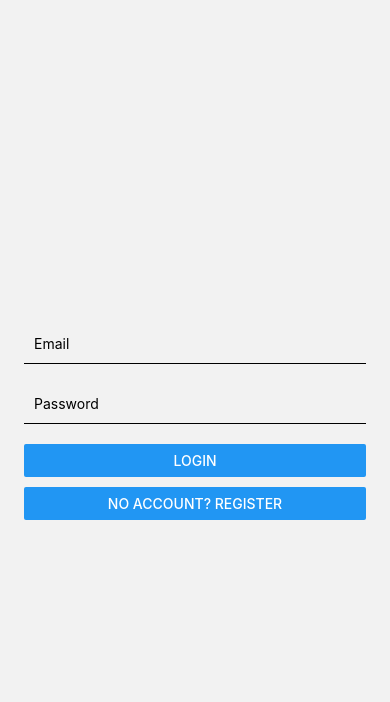
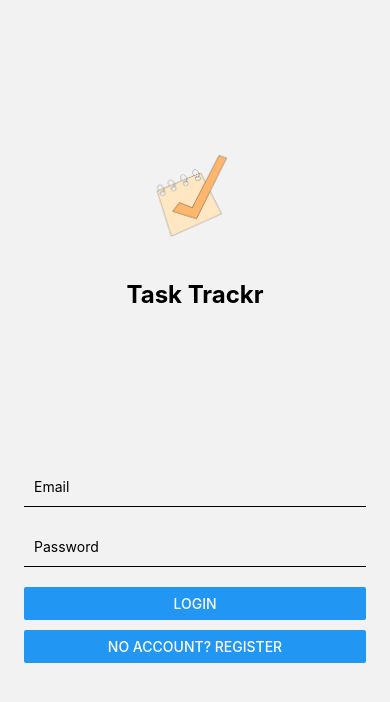
Before and after one commit to jennaohara28/CS4340, a React Native app in the folder mobile-frontend/: screen /Classes in a window 390 px wide. Shown: the top 702 px of the page. Built offline with nearby package versions, Linux system fonts and the light colour scheme.

Commit message:
Fixed issue #9 Add Class page layout updates

```diff
--- a/mobile-frontend/screens/ClassesScreen.js
+++ b/mobile-frontend/screens/ClassesScreen.js
@@ -86,32 +86,40 @@ export default function ClassesScreen() {
                 )}
             />
 
+            {/*creating a new class*/}
             <Modal visible={showAddForm} animationType="slide">
                 <View style={styles.modal}>
                     <RNText style={styles.modalTitle}>Add New Class</RNText>
+                    <View style={styles.spacer} />
+                    <View style={styles.spacer} />
                     <TextInput
-                        placeholder="Name"
+                        placeholder="Class Name"
+                        placeholderTextColor="#999"
                         value={newName}
                         onChangeText={setNewName}
                         style={styles.input}
                     />
+                    <View style={styles.spacer} />
+                    <View style={styles.spacer} />
+                    <Text style={styles.text}>Pick Class Color</Text>
                     <ColorPicker
                         initialColor={newColor}
                         onColorChangeComplete={setNewColor}
-                        style={{ flex: 1, marginBottom: 20 }}
+                        style={{ padding: 10, marginBottom: 20 }}
                     />
                     <Button title="Save" onPress={addClass} />
                     <Button title="Cancel" onPress={() => setShowAddForm(false)} />
                 </View>
             </Modal>
 
+            {/*options when selecting a class from list of classes*/}
             <Modal visible={selectedClass !== null} animationType="slide">
                 <View style={styles.modal}>
                     <RNText style={styles.modalTitle}>{selectedClass?.name} Details</RNText>
                     {!editMode ? (
                         <>
                             {tasks.map(task => (
-                                <RNText key={task.id}>{task.title} - {task.status}</RNText>
+                                <RNText key={task.id}>{task.name} - {task.status}</RNText>
                             ))}
                             <Button title="Edit Class" onPress={() => setEditMode(true)} />
                             <Button title="Delete Class" color="red" onPress={deleteClass} />
@@ -140,10 +148,43 @@ export default function ClassesScreen() {
 }
 
 const styles = StyleSheet.create({
-    container: { flex: 1, padding: 16 },
-    classCard: { padding: 12, marginBottom: 8, borderRadius: 6 },
-    classTitle: { fontSize: 18, fontWeight: 'bold' },
-    modal: { flex: 1, padding: 16, justifyContent: 'center' },
-    modalTitle: { fontSize: 20, fontWeight: 'bold', marginBottom: 12 },
-    input: { borderBottomWidth: 1, marginBottom: 12, padding: 8 },
+    container: {
+        flex: 1,
+        padding: 16
+    },
+    classCard: {
+        padding: 12,
+        marginBottom: 8,
+        borderRadius: 6
+    },
+    classTitle: {
+        fontSize: 18,
+        fontWeight: 'bold'
+    },
+    modal: {
+        flex: 1,
+        padding: 20,
+        paddingTop: 80,
+        justifyContent: 'center'
+    },
+    modalTitle: {
+        borderBottomWidth: 1,
+        fontSize: 26,
+        fontWeight: 'bold',
+        marginBottom: 12
+    },
+    input: {
+        borderBottomWidth: 1,
+        fontSize: 20,
+        padding: 8
+    },
+    text: {
+      fontSize: 22,
+      fontWeight: 'bold',
+      padding: 8,
+      paddingBottom: 0
+    },
+    spacer: {
+        height: 10
+    }
 });
--- a/mobile-frontend/screens/LoginScreen.js
+++ b/mobile-frontend/screens/LoginScreen.js
@@ -1,6 +1,7 @@
 import React, { useState } from 'react';
 import {
     View,
+    Text,
     TextInput,
     Button,
     Alert,
@@ -8,17 +9,30 @@ import {
     KeyboardAvoidingView,
     Platform,
     TouchableWithoutFeedback,
-    Keyboard
+    Keyboard,
+    Image,
+    Animated
 } from 'react-native';
 
 import api from '../api/client';
 import { useContext } from 'react';
 import { UserContext } from '../context/UserContext';
+import Logo from '../assets/images/logo.png';
 
 export default function LoginScreen({ navigation }) {
     const [email, setEmail] = useState('');
     const [password, setPassword] = useState('');
     const { setUserId } = useContext(UserContext);
+
+    const logoOpacity = useState(new Animated.Value(0))[0]; //makes logo invisible at first
+
+    React.useEffect(() => {
+        Animated.timing(logoOpacity, {
+            toValue: 1,  //fully visible
+            duration: 1000,   //1 second
+            useNativeDriver: true,
+        }).start();
+    }, []);
 
     const login = async () => {
         try {
@@ -36,6 +50,11 @@ export default function LoginScreen({ navigation }) {
             style={styles.container}
         >
             <TouchableWithoutFeedback onPress={Keyboard.dismiss}>
+                <View style={{ flex: 1 }}>
+                    <Animated.View style={[styles.header, { opacity: logoOpacity }]}>
+                        <Image source={Logo} style={styles.logo} resizeMode="contain" />
+                        <Text style={styles.logoText}>Task Trackr</Text>
+                    </Animated.View>
                     <View style={styles.inner}>
                         <TextInput
                             style={styles.input}
@@ -56,6 +75,7 @@ export default function LoginScreen({ navigation }) {
                         <View style={styles.spacer} />
                         <Button title="No account? Register" onPress={() => navigation.navigate('Register')} />
                     </View>
+                </View>
             </TouchableWithoutFeedback>
         </KeyboardAvoidingView>
     );
@@ -65,10 +85,26 @@ const styles = StyleSheet.create({
     container: {
         flex: 1,
     },
+    header: {
+        alignItems: 'center',
+        paddingTop: 135,
+    },
+    logo: {
+        width: '100%',
+        height: 140,
+        marginBottom: 5,
+        alignSelf: 'center'
+    },
+    logoText: {
+        fontSize: 24,
+        fontWeight: 'bold',
+        textAlign: 'center',
+    },
     inner: {
         flex: 1,
         justifyContent: 'center',
         padding: 24,
+        paddingTop: 0
     },
     input: {
         height: 40,
@@ -78,5 +114,5 @@ const styles = StyleSheet.create({
     },
     spacer: {
         height: 10,
-    },
+    }
 });
```
Also changed, not shown: mobile-frontend/assets/images/logo.png (added). Lines whose indentation alone changed are shown as unchanged.
